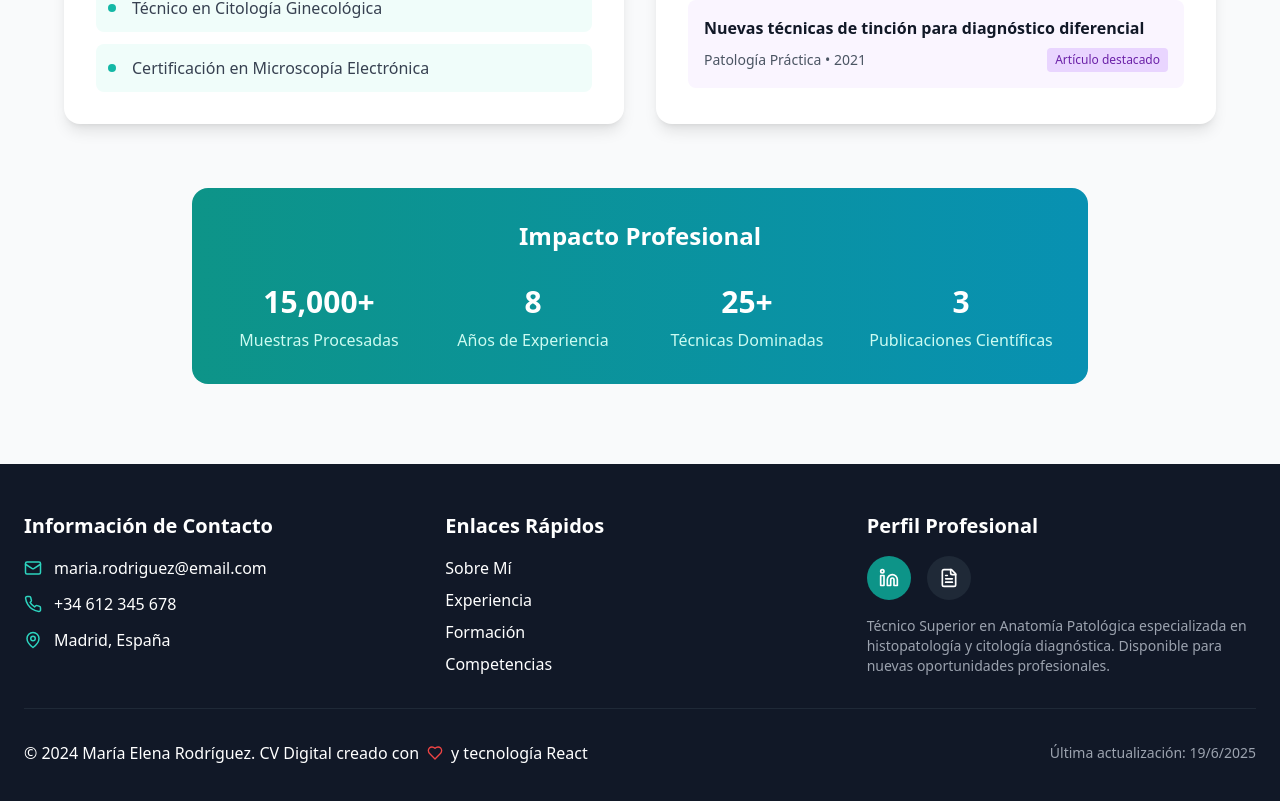
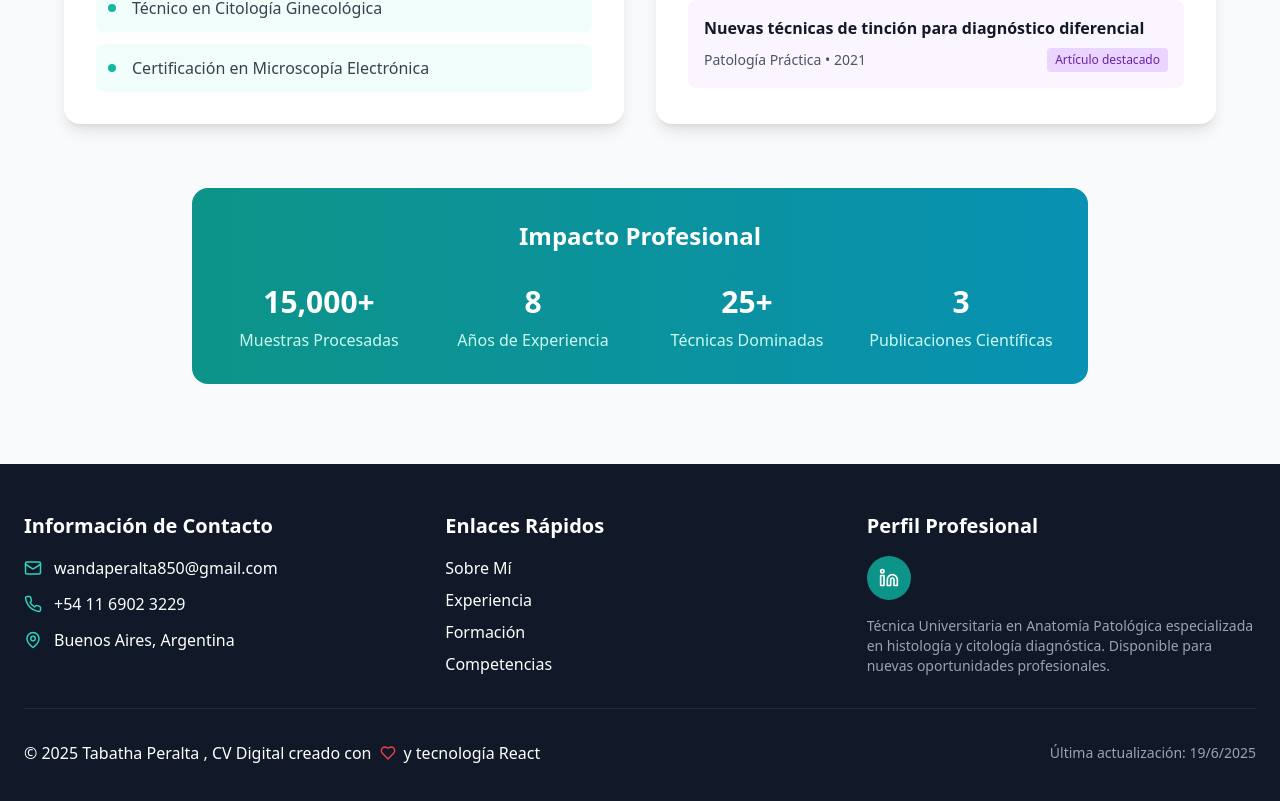
Before and after one commit to Tabathapm/wanda_peralta, a React (Vite) app: page / in a window 1280 px wide. Shown: the part 9378-10179 px from the top of the page. Built offline with nearby package versions, Linux system fonts and the light colour scheme.

Commit message:
corrección de nombres y links

```diff
--- a/src/components/Footer.tsx
+++ b/src/components/Footer.tsx
@@ -1,4 +1,4 @@
-import React from 'react';
+//import React from 'react';
 import { Mail, Phone, MapPin, Linkedin, FileText, Heart } from 'lucide-react';
 
 const Footer = () => {
@@ -6,26 +6,26 @@ const Footer = () => {
     <footer className="bg-gray-900 text-white py-12">
       <div className="container mx-auto px-6">
         <div className="grid md:grid-cols-3 gap-8 mb-8">
-          {/* Contact Info */}
+          {/* Info de contacto */}
           <div>
             <h3 className="text-xl font-semibold mb-4">Información de Contacto</h3>
             <div className="space-y-3">
               <div className="flex items-center space-x-3">
                 <Mail size={18} className="text-teal-400" />
-                <span>maria.rodriguez@email.com</span>
+                <span>wandaperalta850@gmail.com</span>
               </div>
               <div className="flex items-center space-x-3">
                 <Phone size={18} className="text-teal-400" />
-                <span>+34 612 345 678</span>
+                <span>+54 11 6902 3229</span>
               </div>
               <div className="flex items-center space-x-3">
                 <MapPin size={18} className="text-teal-400" />
-                <span>Madrid, España</span>
+                <span>Buenos Aires, Argentina</span>
               </div>
             </div>
           </div>
 
-          {/* Quick Links */}
+          {/* Links */}
           <div>
             <h3 className="text-xl font-semibold mb-4">Enlaces Rápidos</h3>
             <div className="space-y-2">
@@ -44,30 +44,37 @@ const Footer = () => {
             </div>
           </div>
 
-          {/* Professional Info */}
+          {/* Info Profesional */}
           <div>
             <h3 className="text-xl font-semibold mb-4">Perfil Profesional</h3>
             <div className="flex space-x-4 mb-4">
-              <a href="#" className="p-3 bg-teal-600 rounded-full hover:bg-teal-700 transition-colors duration-200">
+              <a href="https://www.linkedin.com/in/wanda-peralta-mercado/" target='_blank' className="p-3 bg-teal-600 rounded-full hover:bg-teal-700 transition-colors duration-200">
                 <Linkedin size={20} />
               </a>
-              <a href="#" className="p-3 bg-gray-800 rounded-full hover:bg-gray-700 transition-colors duration-200">
+              {/* <a href="#" className="p-3 bg-gray-800 rounded-full hover:bg-gray-700 transition-colors duration-200">
                 <FileText size={20} />
-              </a>
+              </a> */}
             </div>
             <p className="text-gray-400 text-sm">
-              Técnico Superior en Anatomía Patológica especializada en
-              histopatología y citología diagnóstica. Disponible para
+              Técnica Universitaria en Anatomía Patológica especializada en
+              histología y citología diagnóstica. Disponible para
               nuevas oportunidades profesionales.
             </p>
           </div>
         </div>
 
-        {/* Bottom Bar */}
+        {/* Barra de abajo */}
         <div className="border-t border-gray-800 pt-8">
           <div className="flex flex-col md:flex-row justify-between items-center">
             <div className="flex items-center space-x-2 mb-4 md:mb-0">
-              <span>© 2024 María Elena Rodríguez. CV Digital creado con</span>
+              {/* <span>© 2025 Tabatha Peralta. CV Digital creado con</span> */}
+              <span>
+                © 2025&nbsp;
+                <a href="https://www.linkedin.com/in/tabatha-peralta/" target='_blank' >
+                  Tabatha Peralta
+                </a>
+                &nbsp;, CV Digital creado con
+              </span>
               <Heart className="text-red-500" size={16} />
               <span>y tecnología React</span>
             </div>
```
